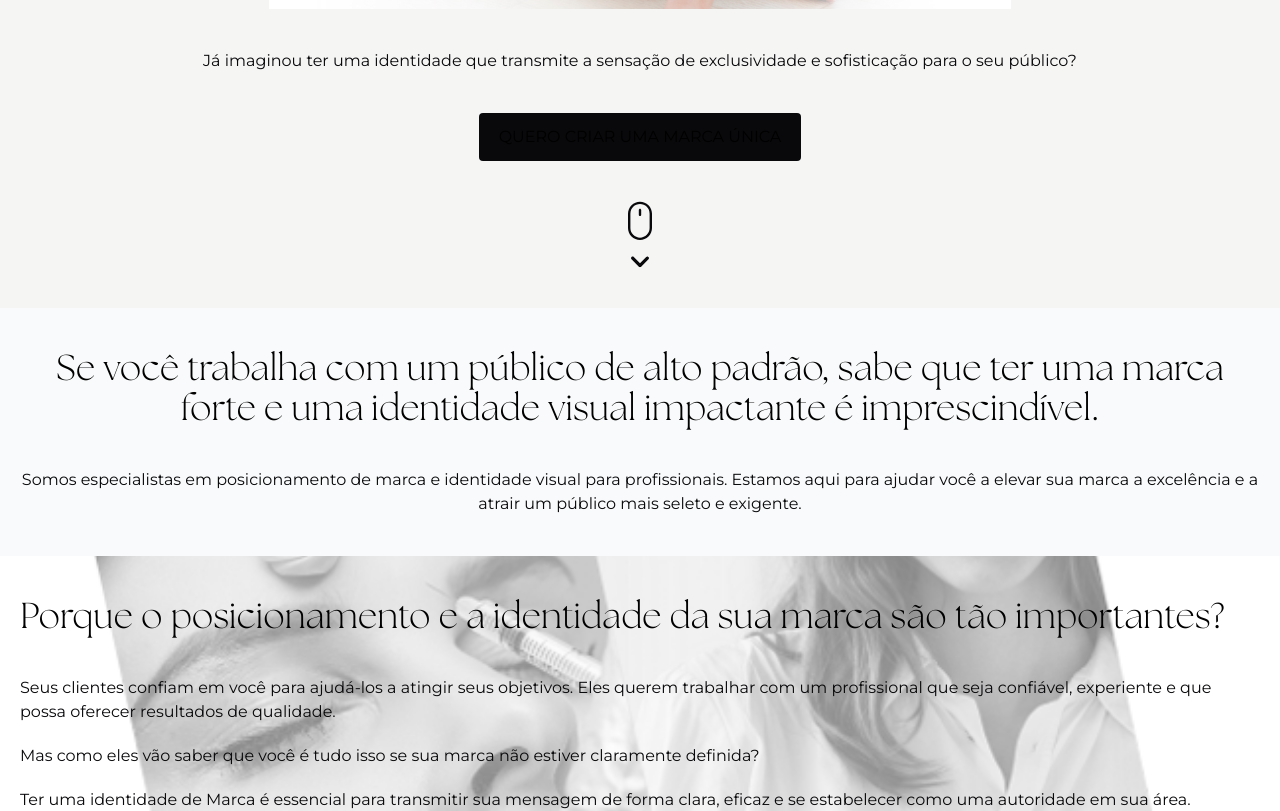
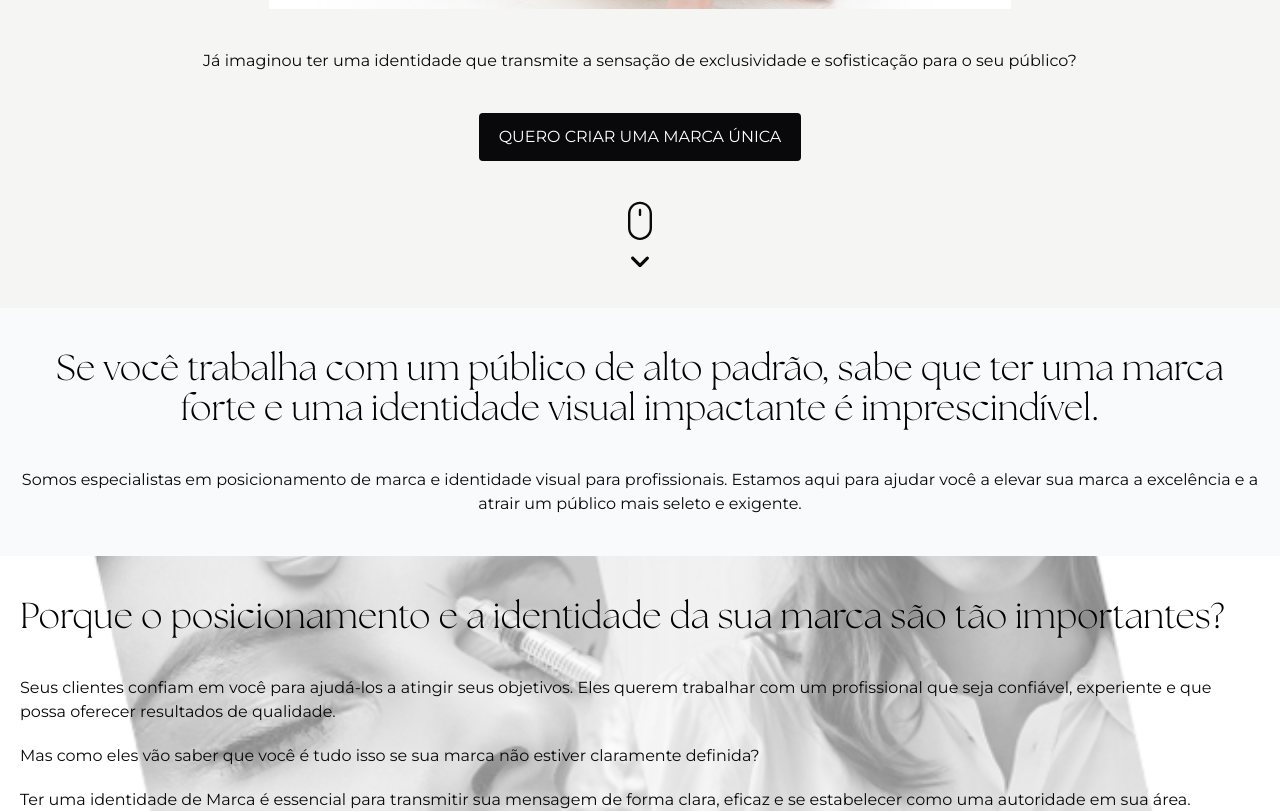
Before and after one commit to matheusmfl/landing-la-aust, a Next.js app: page / in a window 1280 px wide. Shown: the part 1837-2648 px from the top of the page. Built offline with nearby package versions, Linux system fonts and the light colour scheme.

Commit message:
Config text on button

```diff
--- a/src/components/microComponents/Button.tsx
+++ b/src/components/microComponents/Button.tsx
@@ -5,7 +5,7 @@ type buttonProps = {
 }
 export function Button({ children }: buttonProps) {
   return (
-    <button className="py-3 px-5 bg-zinc-950 rounded-[4px] font-Montserrat flex items-center justify-center">
+    <button className="py-3 px-5 bg-zinc-950 text-white rounded-[4px] font-Montserrat flex items-center justify-center">
       {children}
     </button>
   )
```
